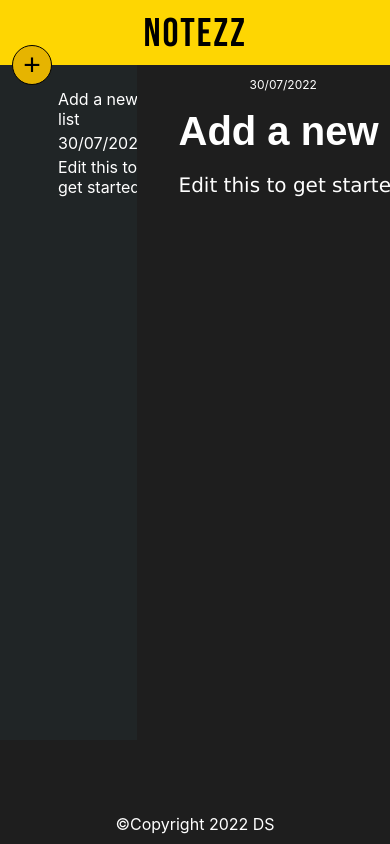
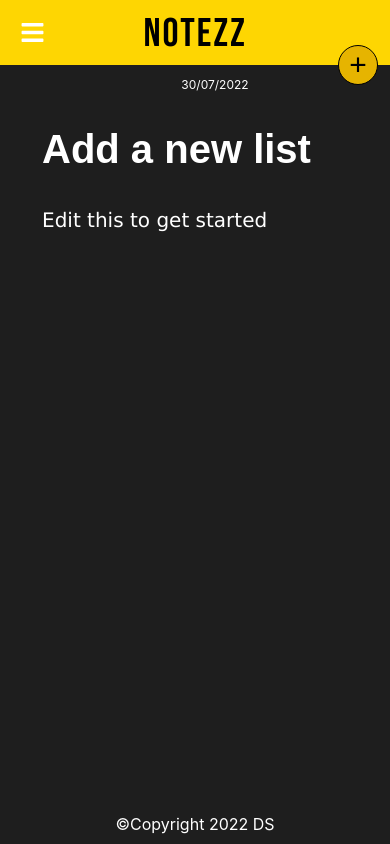
Before and after one commit to sdeepanshu17/notez, a React (Create React App) app: page / in a window 390 px wide. Built offline with nearby package versions, Linux system fonts and the light colour scheme; the HTML template or start-up script is replaced by a standard one.

Commit message:
made changes for mobile

```diff
--- a/package.json
+++ b/package.json
@@ -8,6 +8,7 @@
     "@testing-library/user-event": "^13.5.0",
     "react": "^18.2.0",
     "react-dom": "^18.2.0",
+    "react-icons": "^4.4.0",
     "react-scripts": "5.0.1",
     "web-vitals": "^2.1.4"
   },
--- a/src/App.js
+++ b/src/App.js
@@ -8,7 +8,8 @@ function App() {
 
   return (
     <div className="App">
-      <Header />
+      <Header notesList={list} />
+      {/* <Navbar /> */}
       <Body notesList={list} />
       <Footer />
     </div>
--- a/src/Components/Body.css
+++ b/src/Components/Body.css
@@ -2,6 +2,67 @@
     flex-grow: 1;
     max-height: 100%;
     display: flex;
+}
+
+.navbar {
+    position: absolute;
+    top: 20px;
+    left: 20px;
+    padding: 0;
+    margin: 0;
+    font-size: 25px;
+    display: flex;
+    justify-content: start;
+    align-items: center;
+}
+
+.nav-menu {
+    background-color: #202526;
+    width: 75vw;
+    height: 100vh;
+    display: flex;
+    justify-content: center;
+    position: fixed;
+    top: 0;
+    left: -100%;
+    transition: 850ms;
+}
+.add-menu{
+    /* background-color: #202526; */
+    height: 100%;
+    max-height: 80vh;
+    overflow-y: auto;
+    width: 70vw;
+    /* flex-grow: 1; */
+}
+
+.nav-menu.active {
+    left: 0;
+    transition: 350ms;
+}
+
+.nav-text {
+    display: flex;
+    justify-content: start;
+    align-items: center;
+    padding: 8px 0px 8px 16px;
+    list-style: none;
+    height: 60px;
+}
+
+.nav-menu-items {
+    width: 100%;
+}
+
+.navbar-toggle {
+    background-color: #202526;
+    max-width: 60vw;
+    /* height: 80px; */
+    /* padding-left: 16px; */
+    font-size: 30px;
+    display: flex;
+    justify-content: start;
+    align-items: center;
 }
 
 .addBtn{
@@ -47,6 +108,23 @@ hr {
 }
 
 .noteDesc{
-    /* flex-grow: 3; */
     width: 65vw;
 }
+
+@media screen and (min-width: 900px) {
+    .navbar {
+        display: none;
+    }
+}
+@media screen and (max-width: 900px) {
+    .add{
+        display: none;
+    }
+    .noteDesc{
+        width: 100vw;
+    }
+    .addBtn{
+        right: 12px;
+        left: auto;
+    }
+}
--- a/src/Components/Body.jsx
+++ b/src/Components/Body.jsx
@@ -3,6 +3,10 @@ import BriefNote from "./BriefNote";
 import NoteDesc from "./NoteDesc";
 import list1 from "./notes";
 import "./Body.css";
+import * as FaIcons from 'react-icons/fa';
+import * as AiIcons from 'react-icons/ai';
+import { SidebarData } from './SidebarData';
+import { IconContext } from 'react-icons';
 
 function Body(props) {
 
@@ -13,6 +17,9 @@ function Body(props) {
     const [notes, updateNotes] = useState(JSON.parse(window.localStorage.getItem("notes")));
     // console.log(notes);
     // const [notes, updateNotes] = useState(list);
+
+    const [sidebar, setSidebar] = useState(false);
+    const showSidebar = () => setSidebar(!sidebar);
 
     function handleClick(event, param) {
         {notes.map((obj,i) => {
@@ -80,6 +87,30 @@ function Body(props) {
 
     return (
         <div className="main-content">
+            <span style={{zIndex: "1"}}>
+                <IconContext.Provider value={{ color: '#fff' }}>
+                    <div className='navbar'>
+                            <FaIcons.FaBars onClick={showSidebar} />
+                    </div>
+                    <nav className={sidebar ? 'nav-menu active' : 'nav-menu'}>
+                        <ul className='nav-menu-items' onClick={showSidebar}>
+                            <li className='navbar-toggle'>
+                                    <AiIcons.AiOutlineClose />
+                            </li>
+                            <li className="add-menu">
+                                {(!notes)? null : notes.map((obj) => {
+                                    return (
+                                        <div key={obj.id} className="bnote-cont">
+                                            <BriefNote onCl={event => handleClick(event, obj.id)} onChange={event => handleChange(event, obj.id)} onDel={event => delNote(event, obj.id)} note={obj} />
+                                            <hr></hr>
+                                        </div>
+                                    )
+                                })}
+                            </li>
+                        </ul>
+                    </nav>
+                </IconContext.Provider>
+            </span>
             <button className="addBtn" onClick={addNote}>+</button>
             <div className="add">
                 {(!notes)? null : notes.map((obj) => {
@@ -92,7 +123,7 @@ function Body(props) {
                 })}
             </div>
             <div className="noteDesc">
-                {console.log(notes)}
+                {/* {console.log(notes)} */}
                 {notes.length>0 ? <NoteDesc onChange={event => handleChange(event, notes[ind].id)} note={notes[ind]}/> : null }
             </div>
         </div>
--- a/src/Components/BriefNote.css
+++ b/src/Components/BriefNote.css
@@ -2,8 +2,8 @@
     display: flex;
     /* flex-direction: column; */
     color: white;
-    padding: 10px 18px;
-    margin: 10px 40px;
+    padding: 20px 18px;
+    /* margin: 10px 40px; */
 }
 .notes-text{
     flex-grow: 1;
--- a/src/Components/Header.css
+++ b/src/Components/Header.css
@@ -3,10 +3,16 @@
 
 .header{
     background-color: #fed602;
-    font-family: 'Bebas Neue', cursive;
-    font-size: 40px;
-    letter-spacing: 2px;
+    display: flex;
+    align-items: center;
     padding-top: 10px;
     padding-bottom: 7px;
     text-align: center;
 }
+
+.heading{
+    font-family: 'Bebas Neue', cursive;
+    flex-grow: 1;
+    font-size: 40px;
+    letter-spacing: 2px;
+}
--- a/src/Components/Header.jsx
+++ b/src/Components/Header.jsx
@@ -1,10 +1,11 @@
-import React from "react";
-import "./Header.css"
+import React, {useState} from "react";
+import "./Header.css";
 
-function Header() {
+function Header(props) {
+
     return(
         <div className="header">
-            NOTEZZ
+            <span className="heading">NOTEZZ</span>
         </div>
     )
 }
--- /dev/null
+++ b/src/Components/Navbar.css
@@ -0,0 +1,78 @@
+.navbar {
+    /* background-color: #060b26; */
+    height: 80px;
+    display: flex;
+    justify-content: start;
+    align-items: center;
+}
+
+.menu-bars {
+    margin-left: 2rem;
+    font-size: 2rem;
+    background: none;
+}
+
+.nav-menu {
+    background-color: #060b26;
+    width: 250px;
+    height: 100vh;
+    display: flex;
+    justify-content: center;
+    position: fixed;
+    top: 0;
+    left: -100%;
+    transition: 850ms;
+}
+
+.nav-menu.active {
+    left: 0;
+    transition: 350ms;
+}
+
+.nav-text {
+    display: flex;
+    justify-content: start;
+    align-items: center;
+    padding: 8px 0px 8px 16px;
+    list-style: none;
+    height: 60px;
+}
+
+.nav-text a {
+    text-decoration: none;
+    color: #f5f5f5;
+    font-size: 18px;
+    width: 95%;
+    height: 100%;
+    display: flex;
+    align-items: center;
+    padding: 0 16px;
+    border-radius: 4px;
+}
+
+.nav-text a:hover {
+    background-color: #1a83ff;
+}
+
+.nav-menu-items {
+    width: 100%;
+}
+
+.navbar-toggle {
+    background-color: #060b26;
+    width: 100%;
+    height: 80px;
+    display: flex;
+    justify-content: start;
+    align-items: center;
+}
+
+span {
+    margin-left: 16px;
+}
+
+@media screen and (min-width: 600px) {
+    .navbar {
+        display: none;
+    }
+}
--- a/src/Components/NotesDesc.css
+++ b/src/Components/NotesDesc.css
@@ -12,10 +12,17 @@
     background: transparent;
     border: none;
     color: white;
+    word-wrap: break-word;
+    word-break: break-all;
     font-weight: bold;
+    height: 80px;
     font-size: 40px;
     width: 58vw;
 }
+/* input[type=text] {
+    word-wrap: break-word;
+    word-break: break-all;
+} */
 .inpTitle:focus {
     outline: none !important;
 }
@@ -33,3 +40,12 @@
 .inpContent:focus {
     outline: none !important;
 }
+
+@media screen and (max-width: 900px) {
+    .inpTitle{
+        width: 85vw;
+    }
+    .inpContent{
+        width: 85vw;
+    }
+}
--- /dev/null
+++ b/src/Components/SidebarData.js
@@ -0,0 +1,43 @@
+import React from 'react';
+import * as FaIcons from 'react-icons/fa';
+import * as AiIcons from 'react-icons/ai';
+import * as IoIcons from 'react-icons/io';
+
+export const SidebarData = [
+    {
+        title: 'Home',
+        path: '/',
+        icon: <AiIcons.AiFillHome />,
+        cName: 'nav-text'
+    },
+    {
+        title: 'Reports',
+        path: '/reports',
+        icon: <IoIcons.IoIosPaper />,
+        cName: 'nav-text'
+    },
+    {
+        title: 'Products',
+        path: '/products',
+        icon: <FaIcons.FaCartPlus />,
+        cName: 'nav-text'
+    },
+    {
+        title: 'Team',
+        path: '/team',
+        icon: <IoIcons.IoMdPeople />,
+        cName: 'nav-text'
+    },
+    {
+        title: 'Messages',
+        path: '/messages',
+        icon: <FaIcons.FaEnvelopeOpenText />,
+        cName: 'nav-text'
+    },
+    {
+        title: 'Support',
+        path: '/support',
+        icon: <IoIcons.IoMdHelpCircle />,
+        cName: 'nav-text'
+    }
+];
```
Also changed, not shown: src/Components/Navbar.jsx (added, +46 -0 lines), 1 other file (tests, documents, lock files or other folders).
